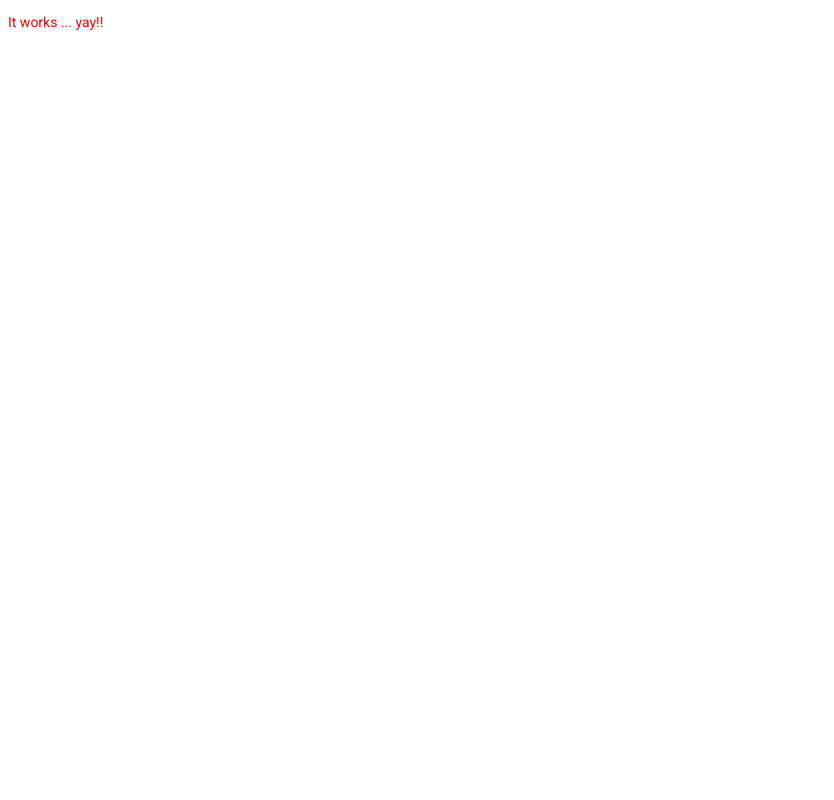
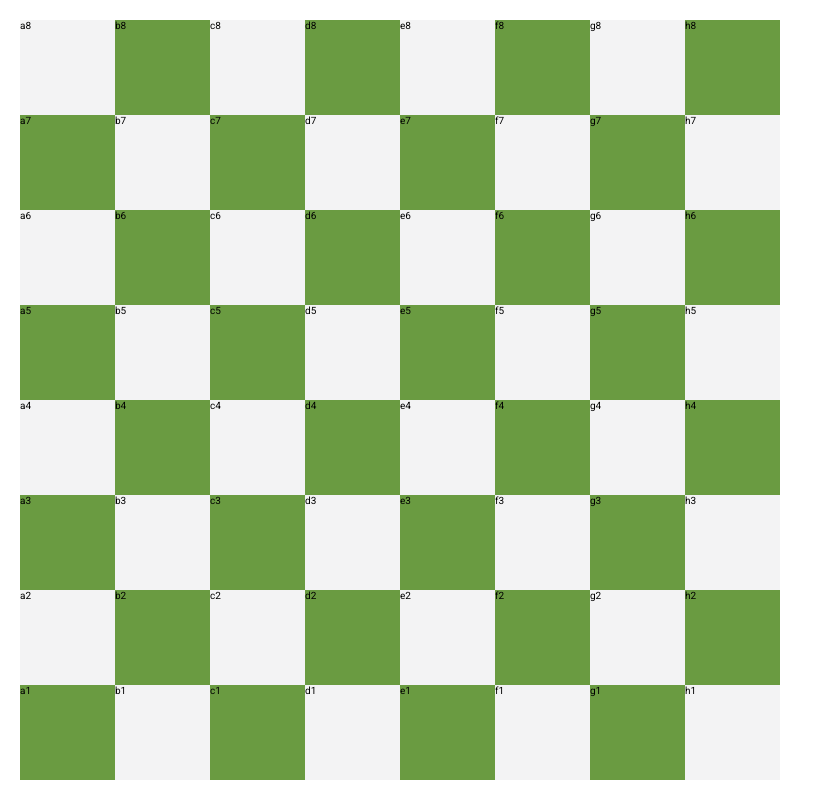
Before and after one commit to asmolenic/ChessJS, a website: page src/index.html in a window 1280 px wide. Shown: the whole page, without its empty margins (0-834 px from the left). Drawn offline with nearby package versions, Linux system fonts and the light colour scheme; files that its build step writes are made by us from their sources.

Commit message:
Draw board

```diff
--- a/package.json
+++ b/package.json
@@ -3,7 +3,8 @@
   "version": "0.1.0",
   "description": "hehe",
   "main": "public/index.html",
-  "author": "5t3ph",
+  "author": "ASiTM",
+  "type": "module",
   "scripts": {
     "build:sass": "sass  --no-source-map src/sass:public/css",
     "copy:html": "copyfiles -u 1 ./src/*.html public",
--- a/src/index.html
+++ b/src/index.html
@@ -10,11 +10,20 @@
     href="https://fonts.googleapis.com/css2?family=Roboto:ital,wght@0,100;0,300;0,400;0,500;0,700;0,900;1,100;1,300;1,400;1,500;1,700;1,900&display=swap"
     rel="stylesheet">
   <link rel="stylesheet" href="css/styles.css" />
-  <script type="text/javascript" src="js/test.js"></script>
 </head>
 
 <body>
-  <p>It works ... yay!!</p>
+
+  <div class="wrapper">
+    <div class="board-container">
+      <div class="board"></div>
+    </div>
+    <div class="side">
+    </div>
+  </div>
+
+  <script src="js/test.js" type="module"></script>
+
 </body>
 
 </html>
--- /dev/null
+++ b/src/js/board.js
@@ -0,0 +1,29 @@
+import { qs, createElement } from './utils/dom-utils.js';
+
+const files = ['a', 'b', 'c', 'd', 'e', 'f', 'g', 'h'];
+const ranks = ['8', '7', '6', '5', '4', '3', '2', '1'];
+
+export const board = {
+  buildBoard() {
+    const board = qs('.board');
+    if (!board) {
+      return;
+    }
+
+    ranks.forEach((rank, j) => {
+      files.forEach((file, i) => {
+        const cell = createElement('div', {
+          class: 'cell',
+          id: `${file}${rank}`,
+          text: `${file}${rank}`
+        });
+
+        if ((i + j) % 2 === 1) {
+          cell.classList.add('black-cell');
+        }
+
+        board.append(cell);
+      });
+    })
+  }
+};
--- a/src/js/test.js
+++ b/src/js/test.js
@@ -1 +1,4 @@
-let x = 8;
+import { board } from './board.js';
+import { addGlobalEventListener, qs } from './utils/dom-utils.js';
+
+board.buildBoard();
--- /dev/null
+++ b/src/sass/_pieces.scss
@@ -0,0 +1,4 @@
+.bq {
+  background: url(../assets/img/pieces/bq.png) no-repeat center;
+  background-size: 98%;
+}
--- a/src/sass/styles.scss
+++ b/src/sass/styles.scss
@@ -1,9 +1,55 @@
+@use 'pieces';
+
 html {
   font-family: 'Roboto', sans-serif;
   font-size: 10px;
 }
 
-p {
-  font-size: 1.4rem;
-  color: red;
+* {
+  box-sizing: border-box;
 }
+
+body {
+  margin: 0;
+  padding: 0;
+}
+
+.wrapper {
+  display: flex;
+  align-items: flex-start;
+  width: 100vw;
+  height: 100vh;
+  gap: 2rem;
+  padding: 2rem;
+
+  .board-container {
+    background-color: #f3f3f4;
+    width: min(100vh - 4rem, 100vw - 6rem - 40rem);
+    height: min(100vh - 4rem, 100vw - 6rem - 40rem);
+
+    .board {
+      display: grid;
+      grid-template-columns: repeat(8, 1fr);
+
+      .cell {
+        aspect-ratio: 1;
+
+        &.black-cell {
+          background-color: #6a9b41;
+        }
+      }
+    }
+  }
+
+  .side {
+    width: 40rem;
+    margin-left: auto;
+
+    p {
+      font-size: 1.4rem;
+      color: red;
+    }
+  }
+
+  // #f3f3f4 w #6a9b41  b
+}
```
